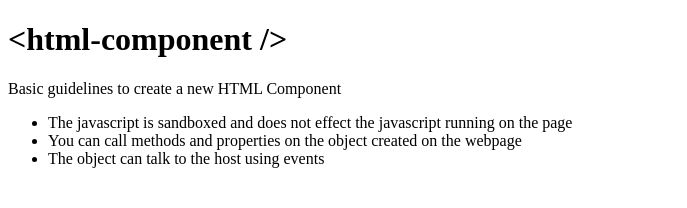
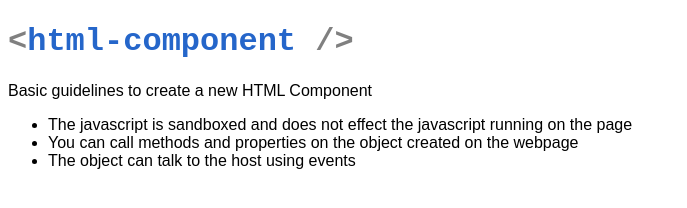
Before and after one commit to vivekjishtu/HTMLComponent, a plain HTML site: page index.html in a window 1280 px wide. Shown: the whole page, without its empty margins (0-687 px from the left). Drawn offline with Linux system fonts and the light colour scheme.

Commit message:
Update index.html
Rudimentary styling

```diff
--- a/index.html
+++ b/index.html
@@ -3,10 +3,14 @@
 <head>
     <meta charset="UTF-8">
     <title>&lt;html-component /&gt;</title>
+    <style> html { font: caption; } </style>
 </head>
 <body>
-<h1>
-   &lt;html-component /&gt;
+<h1 style="
+"><code style="
+    color:  gray;
+">
+   &lt;<span style="color: #2566CA;">html-component</span> /&gt; </code>
 </h1>
 
 <p>
```
